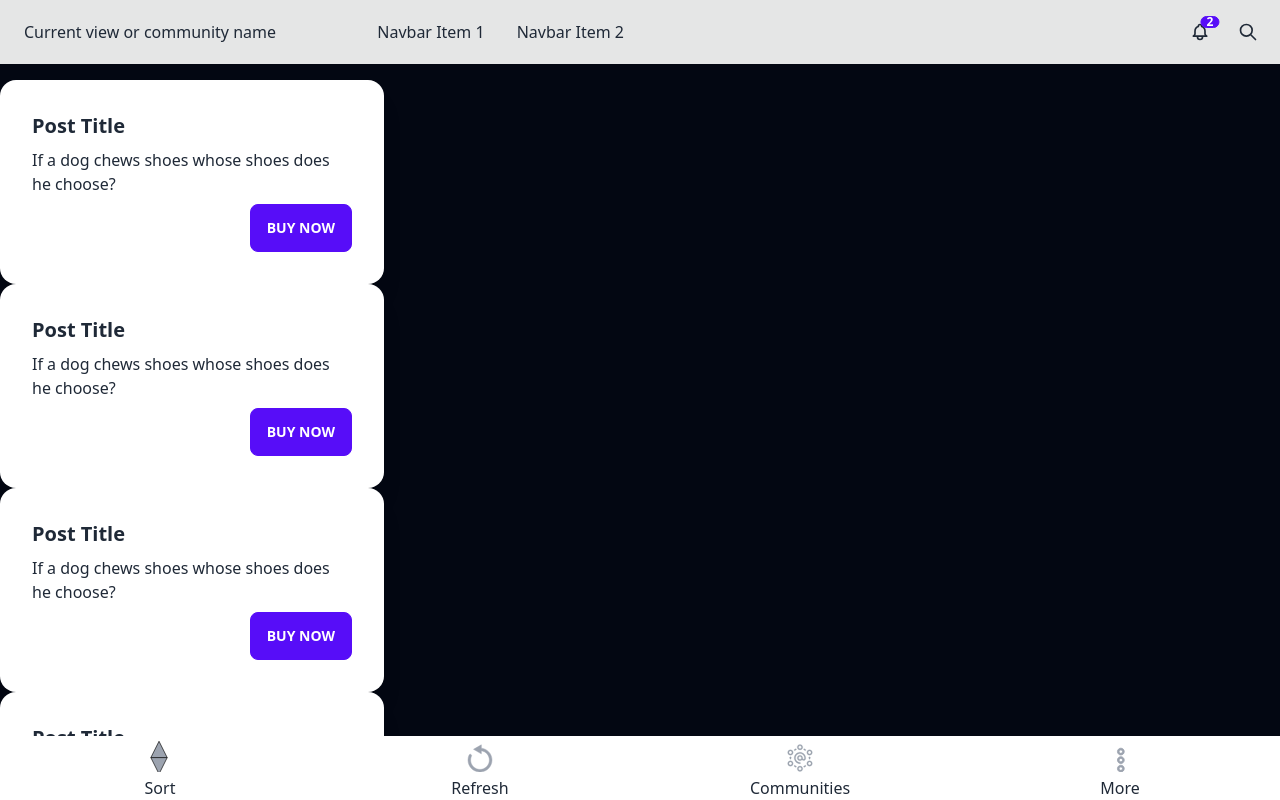
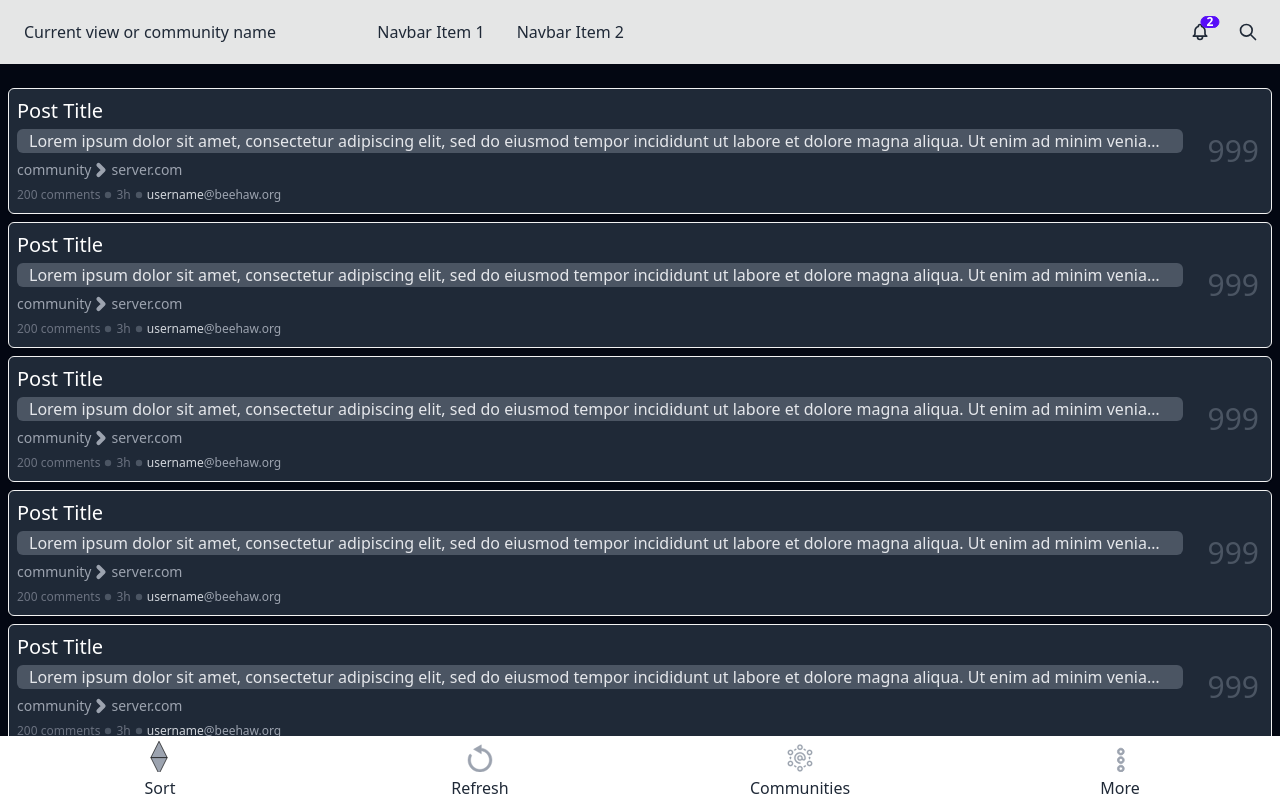
Before and after one commit to Zetaphor/lemmy-loops, a Vue app: page / in a window 1280 px wide. Built offline with nearby package versions, Linux system fonts and the light colour scheme.

Commit message:
Implement PostItem

```diff
--- a/src/components/PostItem.vue
+++ b/src/components/PostItem.vue
@@ -1,13 +1,96 @@
 <script setup>
+const hasImage = false;
+const hasBody = true;
+const hasLink = false;
 </script>
 
+<style>
+.image-link {
+  max-height: 7rem;
+}
+
+.image-no-link {
+  max-height: 6rem;
+}
+
+.image-container-link {
+  width: 7rem;
+}
+
+.image-container-no-link {
+  width: 6rem;
+}
+</style>
+
 <template>
-  <div class="card w-96 bg-base-100 shadow-xl">
-    <div class="card-body">
-      <h2 class="card-title">Post Title</h2>
-      <p>If a dog chews shoes whose shoes does he choose?</p>
-      <div class="card-actions justify-end">
-        <button class="btn btn-primary">Buy Now</button>
+  <div class="card-bordered card-compact rounded-md my-2 mx-2 bg-gray-800 shadow-sm cursor-pointer flex">
+    <div :class="['flex-grow', hasImage ? 'w-80' : 'w-80']">
+      <div class="p-2">
+        <p class="text-xl text-white">Post Title</p>
+
+        <div v-if="hasLink" class="text-xs inline-flex items-center text-gray-500">
+          <svg version="1.1" viewBox="300 200 750 750" xmlns="http://www.w3.org/2000/svg"
+            class="h-4 w-4 fill-current text-gray-500">
+            <path
+              d="m762.18 781.91h-33.719c-2.2578 0-4.7539 0-7.0078-0.44531-14.484-0.25391-28.738-2.7344-42.098-6.8047-34.824-10.633-65.16-32.125-86.426-60.625-5.6641-7.2461-10.402-14.711-14.473-22.621-3.8398-7.2461-7.2461-14.734-9.7305-22.633-6.5508-17.664-9.9609-36.66-9.9609-56.566s3.4062-38.93 9.9609-56.555h61.754c4.2969 0 8.3633 0.43359 12.445 1.3555-10.176 15.828-16.285 34.824-16.285 55.199s6.1211 39.371 16.285 55.188c4.5234 6.8047 9.7422 13.141 15.828 18.781 6.1328 5.8789 12.898 10.871 20.594 15.168 14.473 7.9336 31.223 12.684 49.105 12.684h158.37c56.125 0 101.81-45.695 101.81-101.81 0-56.113-45.695-101.8-101.81-101.8h-66.973c-14.461-26.699-34.152-49.777-57.684-67.883h124.66c93.66 0 169.69 75.996 169.69 169.68 0 93.695-76.031 169.69-169.69 169.69l-124.64 0.007813z" />
+            <path
+              d="m700.18 538.25c-6.3359-5.8906-13.117-11.09-20.809-15.145-14.461-8.1836-31.223-12.684-48.863-12.684h-158.39c-56.09 0-101.8 45.684-101.8 101.8 0 56.113 45.719 101.81 101.8 101.81h67.199c14.27 26.473 33.938 49.535 57.469 67.871h-124.67c-93.66 0-169.67-75.996-169.67-169.69 0-93.684 76.008-169.68 169.67-169.68h158.39c2.4961 0 4.7539 0 7.0312 0.44531 14.461 0.22656 28.488 2.7344 41.832 6.8047 35.074 10.633 65.375 32.113 86.438 60.625 5.8672 7.2344 10.633 14.711 14.699 22.621 3.8281 7.2461 7.2461 14.711 9.7422 22.633 6.5625 17.629 9.9375 36.648 9.9375 56.555s-3.3711 38.902-9.9375 56.566h-61.766c-4.2734 0-8.6055-0.44531-12.445-1.3789 10.402-15.805 16.285-34.801 16.285-55.188 0-20.363-5.8789-39.359-16.285-55.199-4.543-6.7852-9.7383-13.109-15.859-18.762z" />
+          </svg>
+          <p class="ml-1 mb-0 flex-grow-0 text-gray-400">
+            linkdomain.com
+          </p>
+        </div>
+
+        <p v-if="hasBody"
+          class="text-md text-gray-200 bg-gray-600 rounded-md my-1 px-3 w-15 max-h-10 overflow-hidden overflow-ellipsis truncate">
+          Lorem ipsum dolor
+          sit amet,
+          consectetur
+          adipiscing elit, sed do eiusmod tempor incididunt ut labore et dolore magna aliqua. Ut enim ad minim veniam,
+          quis nostrud exercitation ullamco laboris nisi ut aliquip ex ea commodo consequat. Duis aute irure dolor in
+          reprehenderit in voluptate velit esse cillum dolore eu fugiat nulla pariatur. Excepteur sint occaecat cupidatat
+          non proident, sunt in culpa qui officia deserunt mollit anim id est laborum.</p>
+        <div>
+          <div class="text-sm text-gray-400 inline-flex items-center">
+            <p class="text-sm flex-grow-0">community</p>
+            <svg xmlns="http://www.w3.org/2000/svg" viewBox="0 0 24 24" fill="none" stroke="currentColor" stroke-width="5"
+              stroke-linecap="round" stroke-linejoin="round" class="w-5 h-5 text-gray-400">
+              <path d="M9 18l6-6-6-6" />
+            </svg>
+            <p class="text-sm flex-grow-0">server.com</p>
+          </div>
+        </div>
+
+        <div>
+          <div class="text-xs inline-flex items-center text-gray-500">
+            <p class="flex-grow-0">200 comments</p>
+            <svg xmlns="http://www.w3.org/2000/svg" viewBox="0 0 10 10" class="h-4 w-4">
+              <circle cx="5" cy="5" r="2" class="fill-current text-gray-600" />
+            </svg>
+            <p class="flex-grow-0">3h</p>
+            <svg xmlns="http://www.w3.org/2000/svg" viewBox="0 0 10 10" class="h-4 w-4">
+              <circle cx="5" cy="5" r="2" class="fill-current text-gray-600" />
+            </svg>
+            <p class="flex-grow-0">
+              <span class="text-gray-300">username</span>
+              <span class="text-gray-400">@beehaw.org</span>
+            </p>
+          </div>
+        </div>
+      </div>
+    </div>
+
+    <div v-if="hasImage" :class="[hasLink ? 'image-container-link' : 'image-container-no-link']">
+      <div class="w-full flex justify-end">
+        <div class="text-center">
+          <img :class="[hasLink ? 'image-link' : 'image-no-link']" src="https://placekitten.com/300/300">
+          <p class="text-2xl my-0 text-gray-600">9999</p>
+        </div>
+      </div>
+    </div>
+    <div v-else class="w-20">
+      <div class="w-full h-full flex items-center justify-end">
+        <p class="m-0 pr-3 text-3xl text-gray-600">999</p>
       </div>
     </div>
   </div>
```
